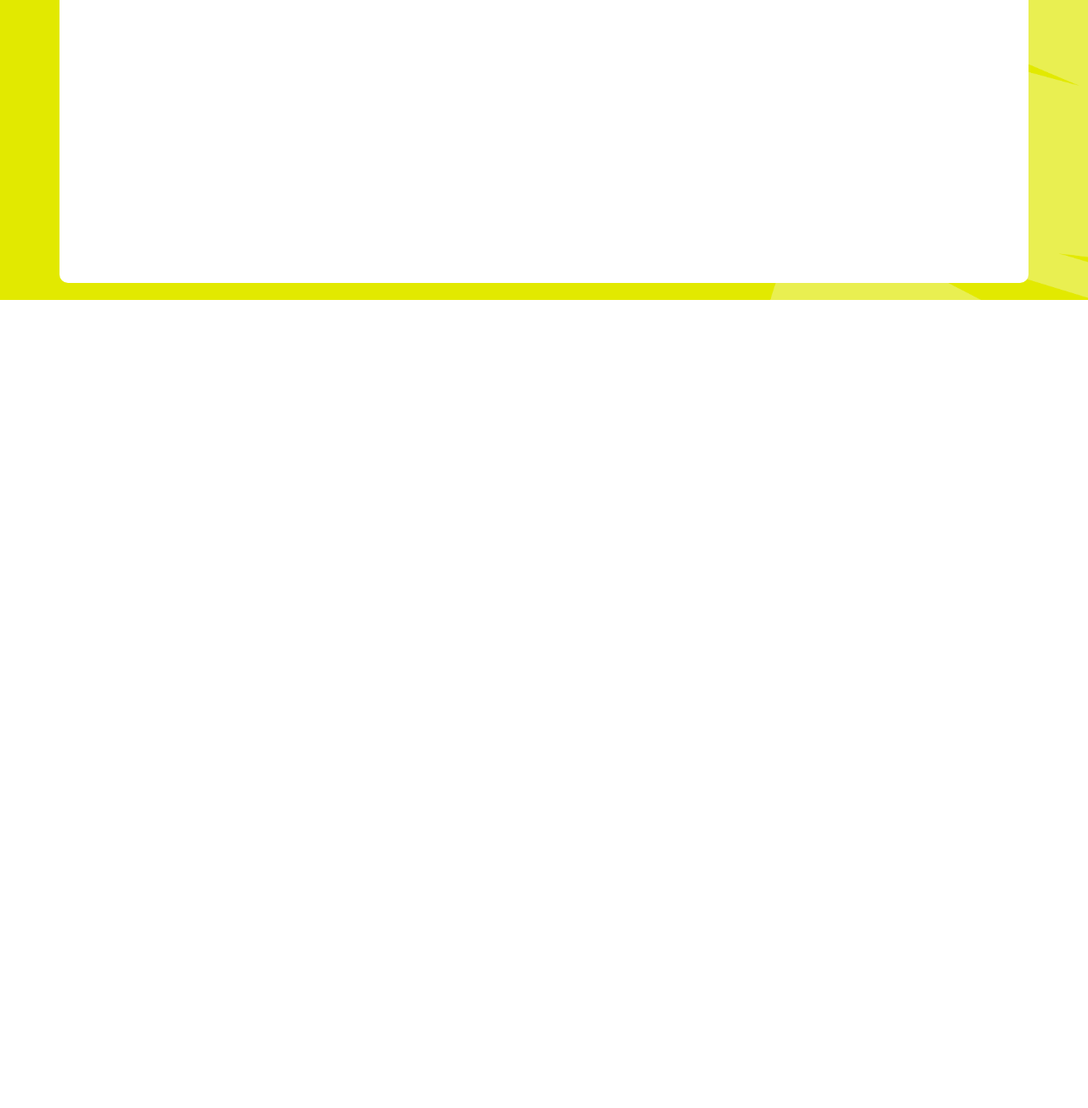
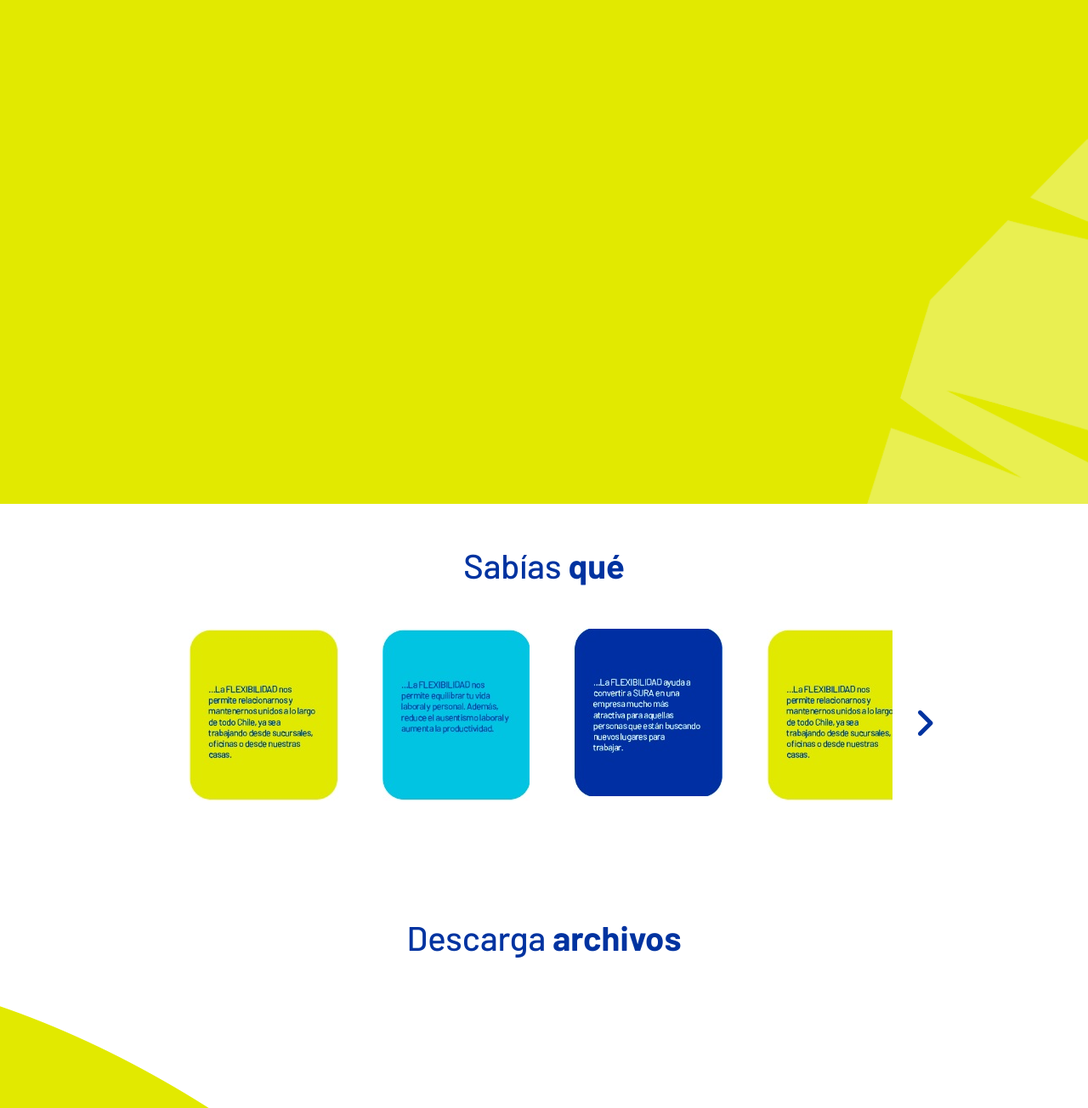
Before and after one commit to ClaudioMandujano/sura, a plain HTML site: page flex.html in a window 1280 px wide. Shown: the part 2036-3340 px from the top of the page at 85% size. Before the commit the page ends 2389 px from the top, so only its background shows below. Drawn offline with nearby package versions, Linux system fonts and the light colour scheme; a script that the page names is missing.

Commit message:
add slider

```diff
--- a/flex.html
+++ b/flex.html
@@ -6,6 +6,8 @@
     <meta name="viewport" content="width=device-width, initial-scale=1.0">
     <link rel="stylesheet" type="text/css" href="public/styles.css">
     <link href="https://cdn.jsdelivr.net/npm/bootstrap@5.3.0/dist/css/bootstrap.min.css" rel="stylesheet" integrity="sha384-9ndCyUaIbzAi2FUVXJi0CjmCapSmO7SnpJef0486qhLnuZ2cdeRhO02iuK6FUUVM" crossorigin="anonymous">
+    <script src="https://kit.fontawesome.com/7ae5aaf9af.js" crossorigin="anonymous"></script>
+
     <title>Sura</title>
 </head>
 <body>
@@ -85,17 +87,45 @@
     </section>
 
     <section class="section-trivia">
-        <h1 class="mt-5" style="color: #0033a0;">Trivia <b>Flexibilidad SURA</b></h1>
+        <h1 style="color: #0033a0;">Trivia <b>Flexibilidad SURA</b></h1>
         <p class="color: #0033a0">Responde esta trivia y desmuéstranos cuánto sabes del <b>Pilar FLEXIBILIDAD.<br>¡A jugar!</b></p>
-
-        <div class="container trivia">
+        <div class="container">
+          <div data-tf-widget="oFPmOi3l" data-tf-opacity="100" data-tf-iframe-props="title=Sura Valor Flexibilidad" data-tf-transitive-search-params data-tf-medium="snippet" style="width:100%;height:500px;"></div><script src="//embed.typeform.com/next/embed.js"></script>
         </div>
 
     </section>
 
+    <section class="section-slider">
+      <h1 class="text-center mt-5" style="color: #0033a0;">Sabías <b>qué</b></h1>
+        <div class="bg-slider">
+                  <div class="container box-slider">
+                    <div class="wrapper-slide">
+                      <div class="icon"><i id="left" class="fa-solid fa-angle-left"></i></div>
+                      <ul class="tabs-box slides-img">
+                        <li class="tab"><img src="public/img/flex/slide1.jpg" alt=""></li>
+                        <li class="tab"><img src="public/img/flex/slide2.jpg" alt=""></li>
+                        <li class="tab"><img src="public/img/flex/slide3.jpg" alt=""></li>
+                        <li class="tab"><img src="public/img/flex/slide1.jpg" alt=""></li>
+                        <li class="tab"><img src="public/img/flex/slide2.jpg" alt=""></li>
+                        <li class="tab"><img src="public/img/flex/slide3.jpg" alt=""></li>
+                        <li class="tab"><img src="public/img/flex/slide1.jpg" alt=""></li>
+                        <li class="tab"><img src="public/img/flex/slide2.jpg" alt=""></li>
+
+                      </ul>
+                      <div class="icon"><i id="right" class="fa-solid fa-angle-right"></i></div>
+                    </div>
+                  </div>
+                </div>
+                <h1 class="text-center mt-5" style="color: #0033a0;">Descarga <b>archivos</b></h1>
 
 
 
+                <img class="img-fluid" src="public/img/flex/flexfoot.png">
+    </section>
+
+
+
+    <script src="public/js/carousel.js"></script>
     <script src="https://cdn.jsdelivr.net/npm/bootstrap@5.3.0/dist/js/bootstrap.bundle.min.js" integrity="sha384-geWF76RCwLtnZ8qwWowPQNguL3RmwHVBC9FhGdlKrxdiJJigb/j/68SIy3Te4Bkz" crossorigin="anonymous"></script>
 </body>
 </html>
--- /dev/null
+++ b/public/js/carousel.js
@@ -0,0 +1,48 @@
+const tabs = document.querySelectorAll('.tabs-box .tab');
+
+tabs.forEach(tab => {
+  tab.addEventListener('click', () => {
+    tabs.forEach(tab => {
+      tab.classList.remove('active');
+    });
+    tab.classList.add('active');
+  });
+});
+
+
+
+const tabsBox = document.querySelector(".tabs-box"),
+allTabs = tabsBox.querySelectorAll(".tab"),
+arrowIcons = document.querySelectorAll(".icon i");
+let isDragging = false;
+const handleIcons = (scrollVal) => {
+    let maxScrollableWidth = tabsBox.scrollWidth - tabsBox.clientWidth;
+    arrowIcons[0].parentElement.style.display = scrollVal <= 0 ? "none" : "flex";
+    arrowIcons[1].parentElement.style.display = maxScrollableWidth - scrollVal <= 1 ? "none" : "flex";
+}
+arrowIcons.forEach(icon => {
+    icon.addEventListener("click", () => {
+        // if clicked icon is left, reduce 350 from tabsBox scrollLeft else add
+        let scrollWidth = tabsBox.scrollLeft += icon.id === "left" ? -150 : 150;
+        handleIcons(scrollWidth);
+    });
+});
+allTabs.forEach(tab => {
+    tab.addEventListener("click", () => {
+        tabsBox.querySelector(".active").classList.remove("active");
+        tab.classList.add("active");
+    });
+});
+const dragging = (e) => {
+    if(!isDragging) return;
+    tabsBox.classList.add("dragging");
+    tabsBox.scrollLeft -= e.movementX;
+    handleIcons(tabsBox.scrollLeft)
+}
+const dragStop = () => {
+    isDragging = false;
+    tabsBox.classList.remove("dragging");
+}
+tabsBox.addEventListener("mousedown", () => isDragging = true);
+tabsBox.addEventListener("mousemove", dragging);
+document.addEventListener("mouseup", dragStop);
--- a/public/styles.css
+++ b/public/styles.css
@@ -137,7 +137,7 @@ height: 40vh;
 
 
 .section-trivia {
-  height: 70vh;
+  height: 100vh;
   background-image: url('../public/img/flex/fondoflexamar.png');
   background-size: cover;
   background-position: center;
@@ -150,13 +150,6 @@ height: 40vh;
   margin-top: 17%;
 }
 
-.trivia{
-  background-color: #ffff;
-  width: 50%;
-  height: 80%;
-  border-radius: 10px;
-
-}
 .card{
   margin: 0;
   padding: 0;
@@ -173,9 +166,116 @@ height: 40vh;
     z-index: 9999;
 }
 
+.section-slider{
+  width: 100%;
+  height: 100vh;
+}
 
 
+.bg-slider{
+  background-color: #ffff;
+  padding-bottom: 30px;
+}
 
+.box-slider{
+  display: flex;
+  padding: 0 10px;
+  align-items: center;
+  justify-content: center;
+  min-height: 20vh;
+  background: #ffff;
+  max-width: 1000px;
+}
+.wrapper-slide {
+  padding: 30px;
+  position: relative;
+  overflow-x: hidden;
+  max-width: 1000px; /* Modifica el ancho del contenedor a un valor menor */
+  background: #fff;
+  border-radius: 13px;
+  display: flex; /* Agrega la propiedad flexbox */
+  justify-content: center; /* Centra los elementos en el contenedor */
+  align-items: center; /* Centra los elementos en el contenedor */
+}
+
+.wrapper-slide .icon {
+  height: 100%;
+  width: 120px;
+  display: flex;
+  align-items: center;
+}
+
+.icon:first-child {
+  left: 0;
+  display: none;
+  background: linear-gradient(90deg, #fff 70%, transparent);
+}
+.icon:last-child {
+  right: 0;
+  justify-content: flex-end;
+  background: linear-gradient(-90deg, #fff 70%, transparent);
+}
+.icon i {
+  width: 45px;
+  height: 45px;
+  cursor: pointer;
+  font-size: 1.2rem;
+  text-align: center;
+  line-height: 50px;
+  border-radius: 50%;
+  background-color: #ffff;
+  z-index: 1;
+}
+.icon i:hover {
+  background: #ffff;
+}
+.icon:first-child i {
+  margin-right: 15px;
+
+}
+.icon:last-child i {
+  margin-left: 15px;
+}
+.wrapper-slide .tabs-box {
+  display: flex;
+  gap: 12px;
+  list-style: none;
+  overflow-x: hidden;
+  scroll-behavior: smooth;
+}
+
+
+.tabs-box.dragging {
+  scroll-behavior: auto;
+  cursor: grab;
+}
+.tabs-box .tab {
+  cursor: pointer;
+  font-size: 1.18rem;
+  white-space: nowrap;
+  padding: 13px 20px;
+  border-radius: 30px;
+}
+
+.tabs-box.dragging .tab {
+  user-select: none;
+  pointer-events: none;
+}
+
+.tabs-box .tab.active img{
+  filter: grayscale(0%);
+}
+
+.fa-angle-right {
+  font-size: 250% !important; /* Ajusta el tamaño del icono */
+  font-weight:bold; /* Ajusta el grosor del icono */
+  color: #0033a0;
+}
+.fa-angle-left {
+  font-size: 250% !important; /* Ajusta el tamaño del icono */
+  font-weight: bold; /* Ajusta el grosor del icono */
+  color: #0033a0;
+}
 
 
 
```
Also changed, not shown: public/img/flex/slide1.jpg (added), public/img/flex/slide2.jpg (added), public/img/flex/slide3.jpg (added).
